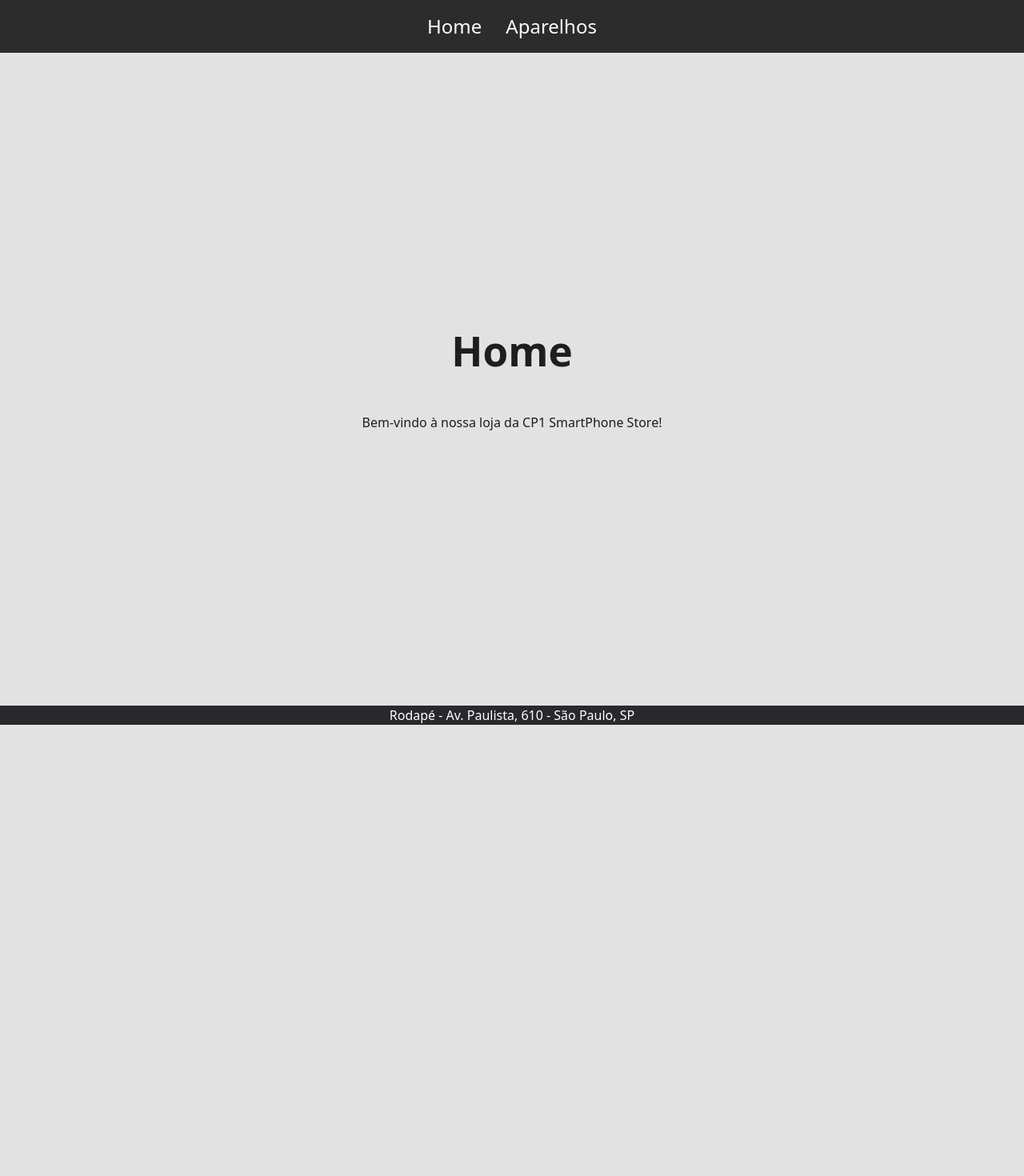
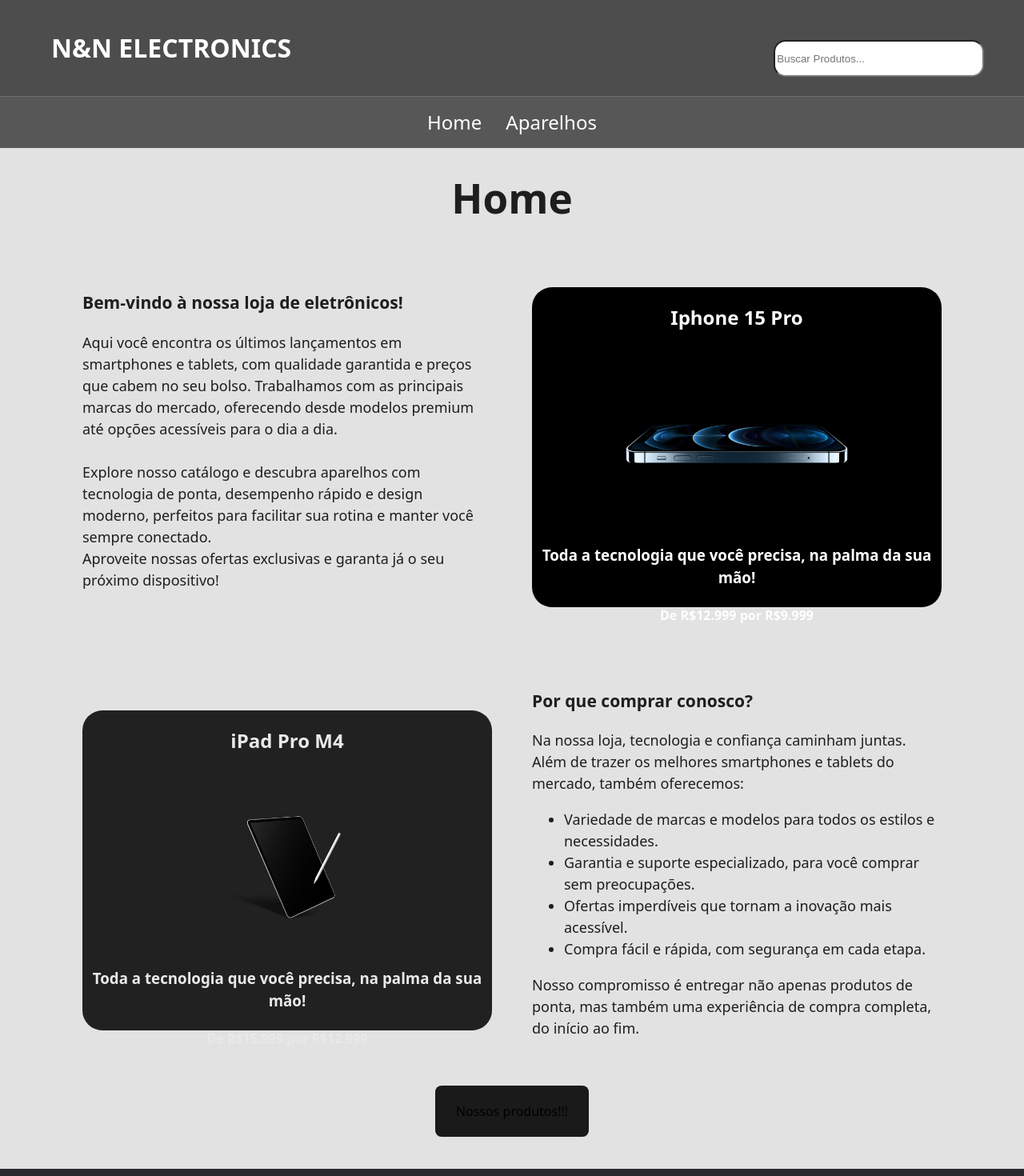
Before and after one commit to nfreitas2000/CP1_Sem2_FrontEnd, a React (Vite) app: page / in a window 1280 px wide. Shown: the top 1470 px of the page at 80% size. Before the commit the page ends 922 px from the top, so only its background shows below. Built offline with nearby package versions, Linux system fonts and the light colour scheme.

Commit message:
create: Home page

```diff
--- a/src/App.css
+++ b/src/App.css
@@ -1,24 +1,9 @@
- #root {
+#root {
 
   margin: 0 auto;
   padding: 0;
   text-align: center;
   width: 100%;
-}
-
-
-header{
-  display:flex;
-  width: 100%;
-  justify-content: center;
-  align-items: center;
-  background-color: rgb(44, 44, 44);
-
-  & a{
-    color: white;
-    font-size: 1.5em;
-    padding: 15px;
-  }
 }
 
 main {
@@ -29,18 +14,7 @@
   align-items: center;
   width: 100%;
   min-height: 100vh;  /* Garante que as imagens não quebrem no Rodapé*/
-
 }
-
-footer {
-  display: fixed;
-  justify-content: center;
-  align-items: center;
-  background-color: rgb(41, 41, 45);
-  color: white;
-}
-
-
 
 /* PÁGINA APARELHOS --------------------------------------------- */
 
@@ -72,5 +46,4 @@
   display: grid;
   grid-template-columns: repeat(3, 1fr); /* Separa os produtos em colunas */
   gap: 20px; /* O espaço entre os produtos com o grid */
-
 }
--- /dev/null
+++ b/src/components/Cabecalho.css
@@ -0,0 +1,48 @@
+nav{
+  display:flex;
+  width: 100vw;
+  height: 8vh;
+  justify-content: center;
+  align-items: center;
+  background-color: #575757;
+
+  & a{
+    color: white;
+    font-size: 1.5em;
+    padding: 15px;
+  }
+}
+
+header{
+    display: grid;
+    background-color: #4D4D4D;
+    height: 15vh;
+    width: 100vw;
+    color: white;
+    justify-content: center;
+    align-items: center;
+    border-bottom: rgb(112, 112, 112) 0.4px solid;
+    grid-template-columns: 15vw 1fr 1fr 1fr;
+
+}
+
+.nome-loja{
+    display: flex;
+    position: absolute;
+    grid-column: 1 / 2;
+    margin-left: 5vw;
+    text-align: left;
+    font-size: 4vh;
+    align-self: center;
+}
+
+.barra-pesquisa{
+    align-self: center;
+    background-color: white;
+    color: #4D4D4D;
+    grid-column: 4 / 4;
+    height: 5vh;
+    border-radius: 15px;
+    margin: 50px;
+    grid-gap: 50px;
+}
--- a/src/components/Cabecalho.tsx
+++ b/src/components/Cabecalho.tsx
@@ -1,10 +1,17 @@
 import { Link } from "react-router-dom";
+import "./Cabecalho.css"
 
 export default function Cabecalho(){
     return(
-        <header>
-            <Link to={"/"}>Home</Link>
-            <Link to={"/aparelhos"}>Aparelhos</Link>
-        </header>
+        <>
+            <header>
+                <h1 className="item nome-loja">N&N ELECTRONICS</h1>
+                <input type="text" className="item barra-pesquisa" placeholder="Buscar Produtos..."/>
+            </header>
+            <nav>
+                <Link to={"/"}>Home</Link>
+                <Link to={"/aparelhos"}>Aparelhos</Link>
+            </nav>
+        </>
     )
 }
--- /dev/null
+++ b/src/components/Rodape.css
@@ -0,0 +1,11 @@
+footer {
+  display: fixed;
+  justify-content: center;
+  align-items: center;
+  background-color: rgb(41, 41, 45);
+  color: white;
+  justify-content: center;
+  align-items: center;
+  align-content: center;
+  height: 8vh;
+}
--- a/src/components/Rodape.tsx
+++ b/src/components/Rodape.tsx
@@ -1,3 +1,5 @@
+import "./Rodape.css"
+
 export default function Rodape(){
     return(
         <footer>
--- a/src/routes/Aparelhos/index.tsx
+++ b/src/routes/Aparelhos/index.tsx
@@ -18,7 +18,7 @@
                     <Link to={`/aparelhos/visualizar/${aparelhos.id}`}>
                         <div className="aparelhos" key={aparelhos.id}>
                             <img src={aparelhos.imagem} alt="" style={format_img}/> <br />
-                            {aparelhos.nome} R${aparelhos.preco}
+                            {aparelhos.nome} <br /> R${aparelhos.preco}
                         </div>
                     </Link>
                 ))
--- /dev/null
+++ b/src/routes/Home/home.css
@@ -0,0 +1,60 @@
+.corpo-principal{
+    display: grid;
+    grid-template-columns: repeat(2, 1fr);
+    grid-template-rows: repeat(2, 1fr);
+    gap: 50px;
+    align-items: center;
+    justify-items: center;
+}
+
+
+.bloco2{
+    height: 50vh;
+    width: 40vw;
+    background-color: black;
+    border-radius: 25px;
+    color: white;
+}
+
+.img-iphone{
+    width: 25vw;
+    height: 25vh;
+}
+
+.bloco4{
+    height: 50vh;
+    width: 40vw;
+    background-color: #212121;
+    border-radius: 25px;
+    color: rgb(233, 233, 233);
+}
+.bloco4 h2{
+    padding: 20px;
+}
+
+.bloco2 h2{
+    padding: 20px;
+}
+
+.img-tablet{
+    width: 15vw;
+    height: 25vh;
+}
+
+.bloco3{
+    font-size: large;
+    width: 40vw;
+    text-align: left;
+}
+
+.bloco1{
+    font-size: large;
+    max-width: 40vw;
+    text-align: left;
+}
+
+button {
+    padding: 20px;
+    width: 15vw;
+    margin: 5vh;
+}
--- a/src/routes/Home/index.tsx
+++ b/src/routes/Home/index.tsx
@@ -1,8 +1,59 @@
+import "./home.css"
+import iphone_promo from "../../../public/iphone-promocao.jpg"
+import tablet_promo from "../../../public/tablet-promocao.jpg"
+import { Link } from "react-router-dom";
+
+
+
 export default function Home(){
     return(
-        <main>
-            <h1>Home</h1>
-            <p>Bem-vindo à nossa loja da CP1 SmartPhone Store!</p>
+    <main>
+        <h1 className="h1">Home</h1>
+            <div className="corpo-principal">
+                <div className="item bloco1">
+                    <h3>Bem-vindo à nossa loja de eletrônicos! <br /></h3>
+                    <p>
+                        Aqui você encontra os últimos lançamentos em smartphones e tablets, com qualidade garantida e preços que cabem no seu bolso. Trabalhamos com as principais marcas do mercado, oferecendo desde modelos premium até opções acessíveis para o dia a dia. <br /><br />
+
+                        Explore nosso catálogo e descubra aparelhos com tecnologia de ponta, desempenho rápido e design moderno, perfeitos para facilitar sua rotina e manter você sempre conectado. <br />
+
+                        Aproveite nossas ofertas exclusivas e garanta já o seu próximo dispositivo!
+                    </p>
+                </div>
+                <Link to={"/aparelhos/visualizar/1"}>
+                    <div className="item bloco2">
+                        <h2>Iphone 15 Pro</h2>
+                        <img src={iphone_promo} alt="" className="img-iphone"/>
+                        <h3>Toda a tecnologia que você precisa, na palma da sua mão!</h3>
+                        <h4>De R$12.999 por R$9.999 </h4>
+                    </div>
+                </Link>
+                <Link to={"/aparelhos/visualizar/4"}>
+                    <div className="item bloco4">
+                        <h2>iPad Pro M4</h2>
+                        <img src={tablet_promo} alt="" className="img-tablet" />
+                        <h3>Toda a tecnologia que você precisa, na palma da sua mão!</h3>
+                        <h4>De R$15.999 por R$12.999</h4>
+                    </div>
+                </Link>
+                <div className="item bloco3">
+
+                        <h3>Por que comprar conosco? <br /></h3>
+                    <p>
+                        Na nossa loja, tecnologia e confiança caminham juntas. Além de trazer os melhores smartphones e tablets do mercado, também oferecemos: <br />
+
+                        <ul>
+                            <li>Variedade de marcas e modelos para todos os estilos e necessidades.</li>
+                            <li>Garantia e suporte especializado, para você comprar sem preocupações.</li>
+                            <li>Ofertas imperdíveis que tornam a inovação mais acessível.</li>
+                            <li>Compra fácil e rápida, com segurança em cada etapa.</li>
+                        </ul>
+
+                        Nosso compromisso é entregar não apenas produtos de ponta, mas também uma experiência de compra completa, do início ao fim.
+                    </p>
+                </div>
+            </div>
+            <Link to={"/aparelhos"}><button>Nossos produtos!!!</button></Link>
         </main>
     )
 
```
Also changed, not shown: public/iphone-promocao.jpg (added), public/tablet-promocao.jpg (added).
